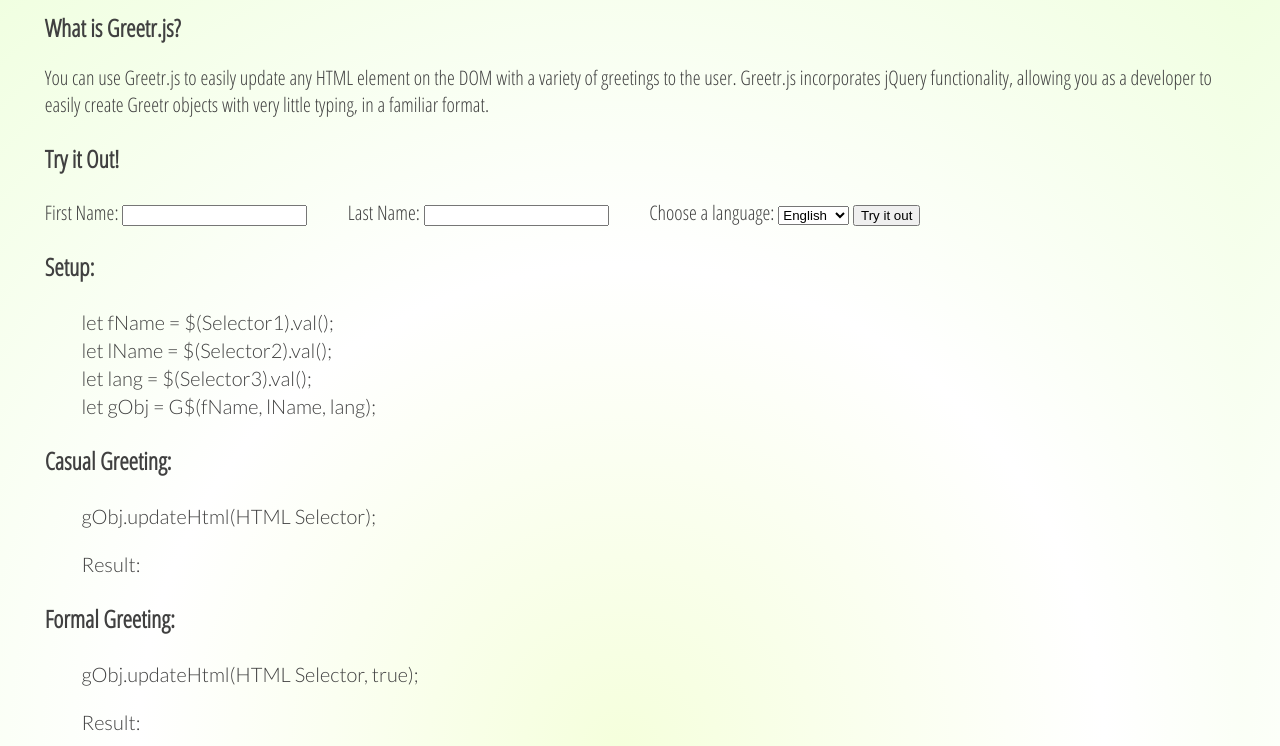
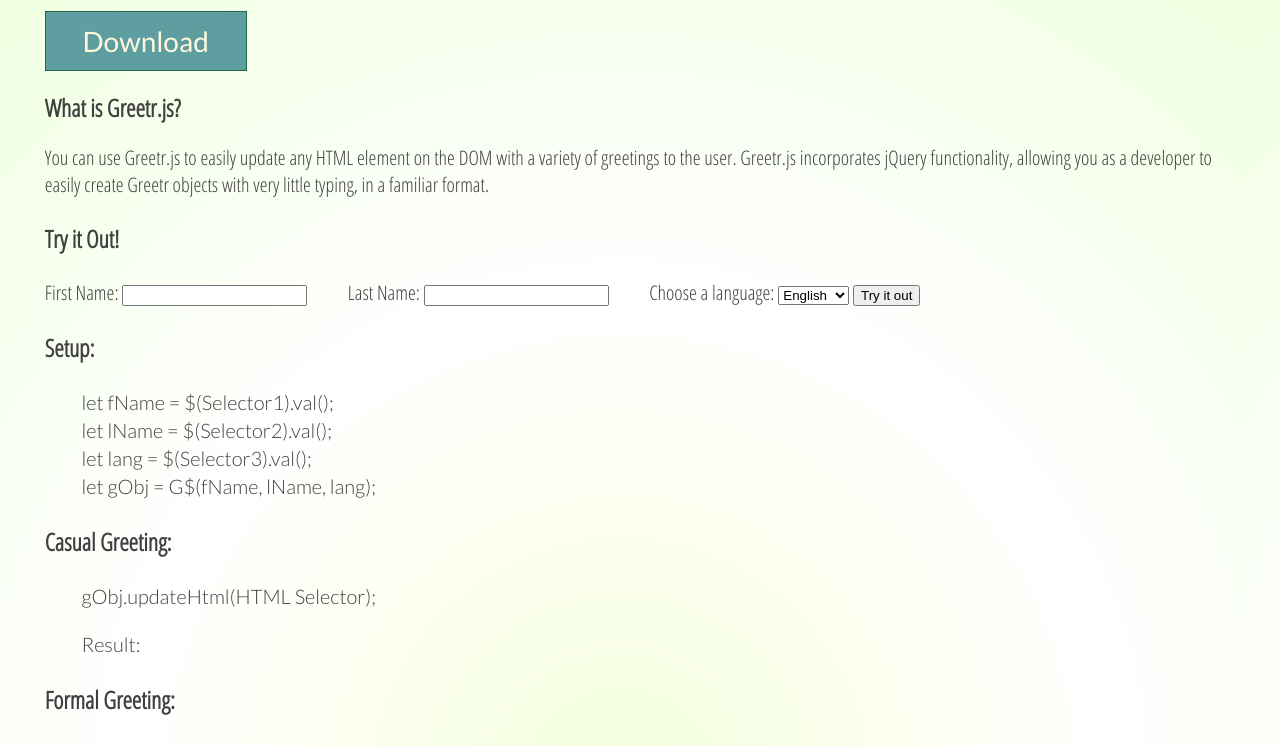
Before and after one commit to skinnerap/Greetr.js, a plain HTML site: page index.html in a window 1280 px wide. Shown: the part 98-844 px from the top of the page. Drawn offline with Linux system fonts and the light colour scheme.

Commit message:
Added download button and ReadMe

```diff
--- a/index.html
+++ b/index.html
@@ -14,9 +14,14 @@
 <body>
 
     <div class="container">
+
         <header>
+
             <h1>Greetr.js</h1>
+
             <!--- INSERT MENU BUTTONS --->
+            <a href="https://github.com/skinnerap/Greetr.js.git"><button class="menu-choice">Download</button></a>
+
         </header>
 
         <div class="info">
--- a/style.css
+++ b/style.css
@@ -20,6 +20,17 @@
 
 h2, h3 {
     font-size: 120%;
+}
+
+.menu-choice {
+    margin-left: 3%;
+    padding: 1% 3% 1% 3%;
+    border: 1px solid #27664c;
+    font-family: 'Lato', 'Arial';
+    font-size: 140%;
+    text-decoration: ThreeDDarkShadow;
+    background: cadetblue;
+    color: cornsilk;
 }
 
 .y, .text-info {
```
Also changed, not shown: ReadMe.txt (added).
